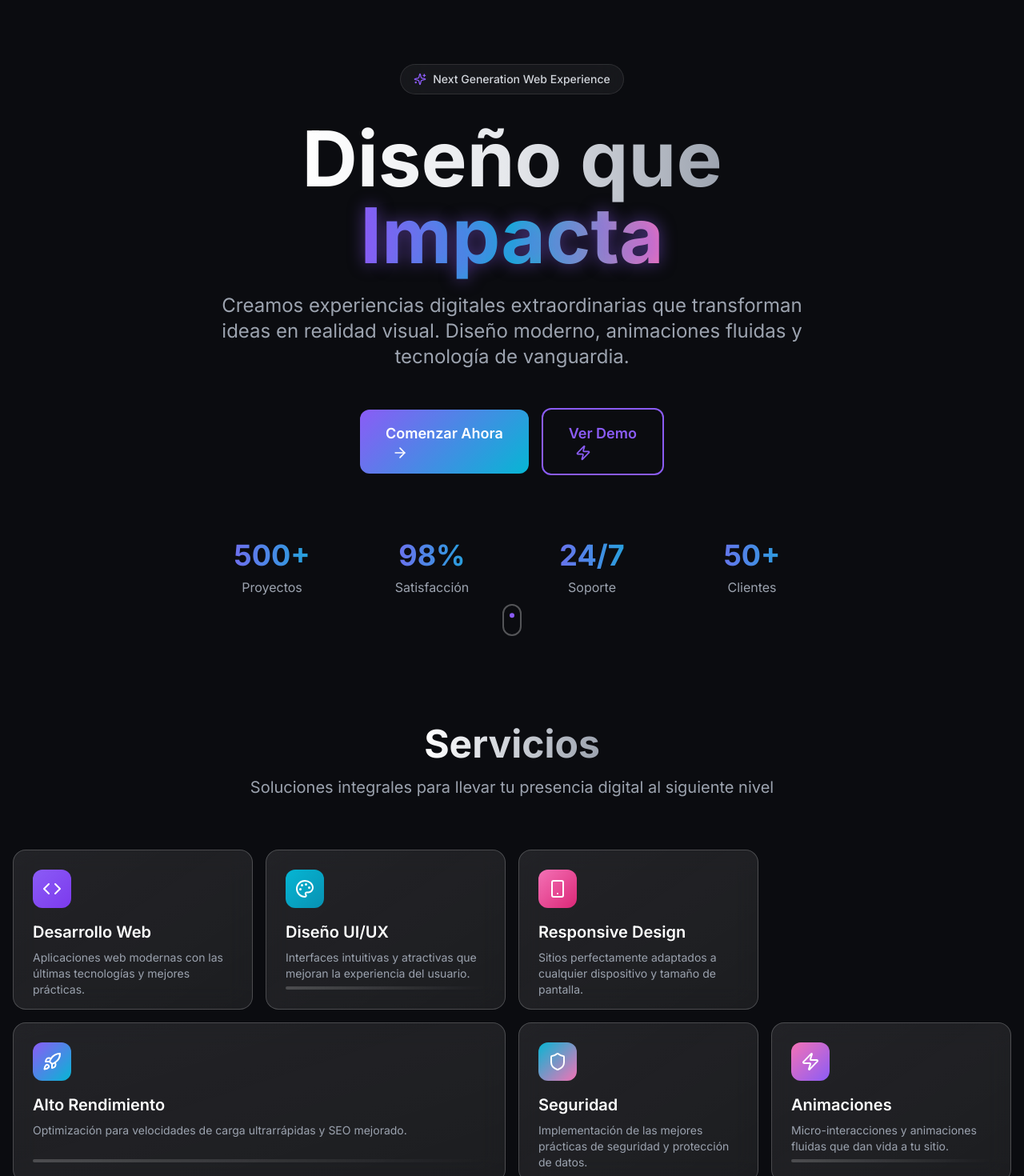
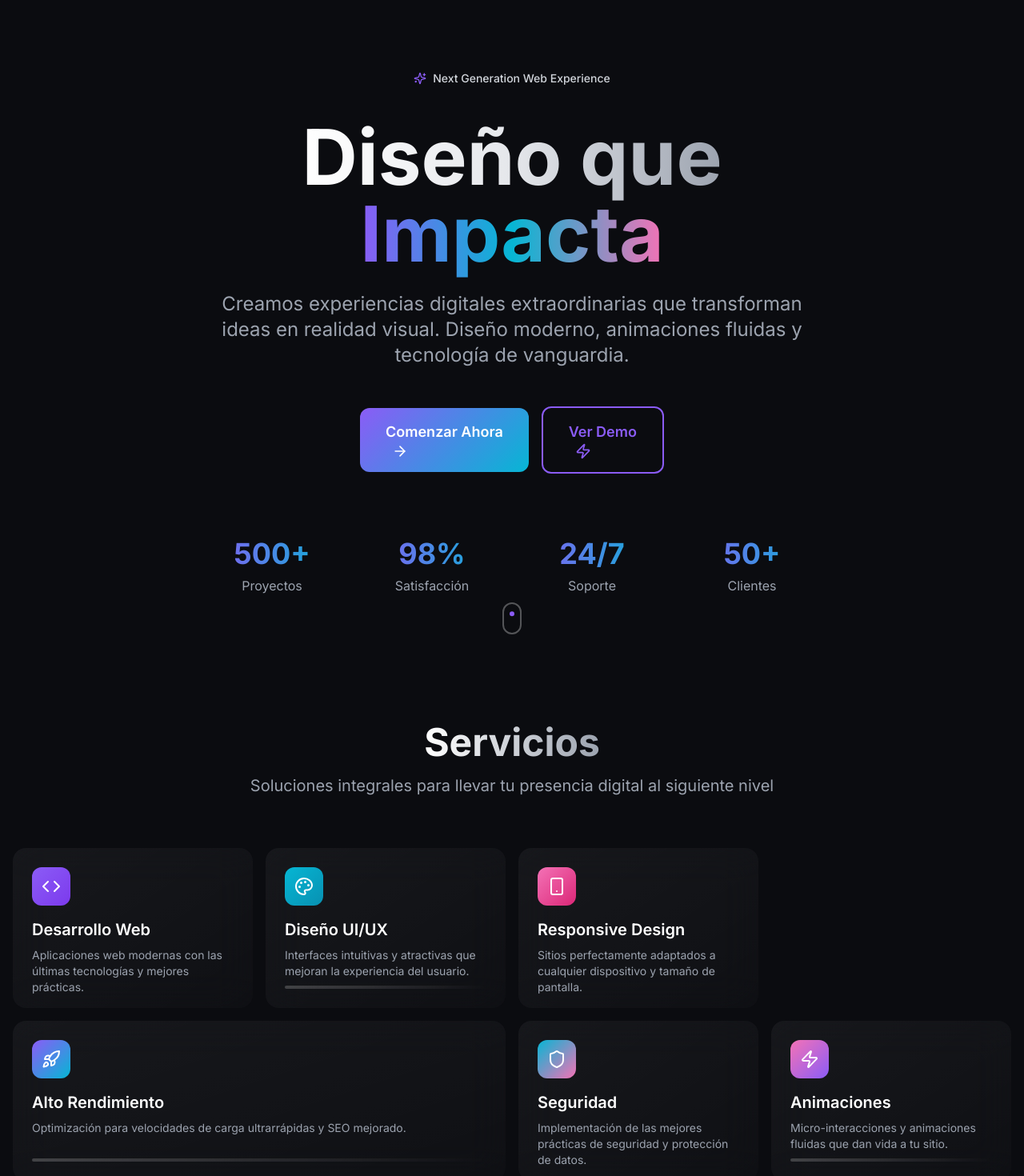
Before and after one commit to Matixvc/web, a Next.js app: page / in a window 1280 px wide. Shown: the top 1470 px of the page at 80% size. Built offline with nearby package versions, Linux system fonts and the light colour scheme.

Commit message:
Update globals.css

```diff
--- a/src/app/globals.css
+++ b/src/app/globals.css
@@ -2,27 +2,7 @@
 @tailwind components;
 @tailwind utilities;
 
-@layer base {
-  body {
-    @apply bg-background text-foreground;
-    font-feature-settings: "rlig" 1, "calt" 1;
-  }
+body {
+  background-color: #0b0c10;
+  color: #ffffff;
 }
-
-@layer utilities {
-  .text-balance {
-    text-wrap: balance;
-  }
-
-  .glass {
-    @apply bg-white/5 backdrop-blur-lg border border-white/10;
-  }
-
-  .glow-border {
-    @apply border border-white/20 hover:border-primary/50 transition-all duration-300;
-  }
-
-  .glow-text {
-    text-shadow: 0 0 20px rgba(139, 92, 246, 0.5);
-  }
-}
```
